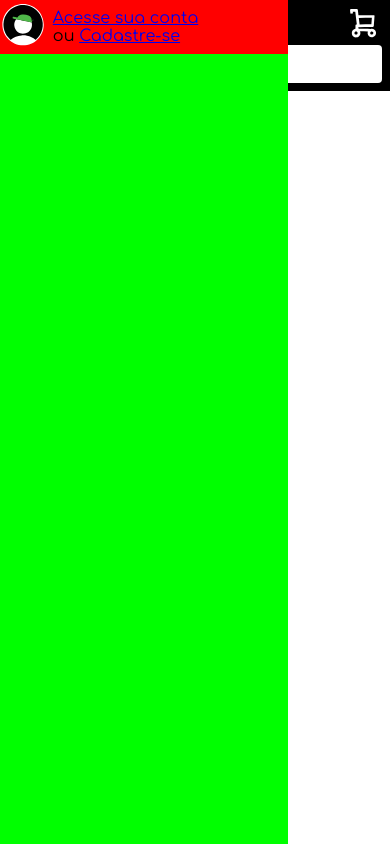
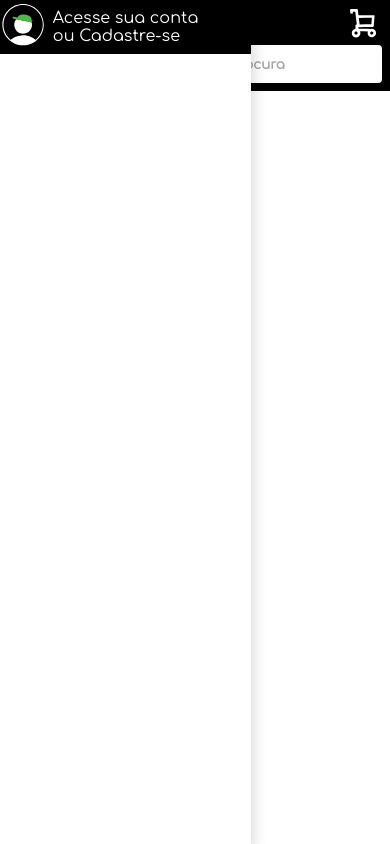
Before and after one commit to FabioV37ga/wearSellA3, a plain HTML site: page index.html in a window 390 px wide. Both pictures are taken after a click on the button 28 px from the left and 25 px from the top of the page. Drawn offline with Linux system fonts and the light colour scheme.

Commit message:
27.05 - Working mobile drop menu

```diff
--- a/index.html
+++ b/index.html
@@ -38,6 +38,7 @@
 
                         <!--1. Dropmenu (mobile)-->
                         <div class="menudrop-mobile">
+                            <div class="menudrop-content">
                                 <div class="profile-mobile">
                                     <div class="profile-pic-mobile">
                                         <a href="">
@@ -48,6 +49,10 @@
                                         <a href="#">Acesse sua conta</a><br>
                                         ou <a href="#">Cadastre-se</a>
                                     </div>
+                                </div>
+                            </div>
+                            <div class="outer">
+
                             </div>
                         </div>
 
--- a/src/dropmenu-mobile.css
+++ b/src/dropmenu-mobile.css
@@ -22,11 +22,14 @@
     z-index: 1;
 
     height: 100%;
-    width: 300px;
+    width: 100%;
 
-    background: lime;
+    background: transparent;
     margin-left: -20px;
     margin-top: -43px;
+
+    display:flex;
+
 }
 
 .profile-mobile img {
@@ -35,9 +38,14 @@
 }
 
 .profile-mobile {
-    background: red;
+    background: black;
     height: 54px;
     display: flex;
+}
+
+.profile-text, .profile-text *{
+    color: white;
+    text-decoration: none;
 }
 
 .profile-pic-mobile>a  img{
@@ -59,3 +67,15 @@
     background: red;
     cursor: pointer;
 }
+
+.menudrop-content{
+    width:300px;
+    height: 100%;
+    background: white;
+    box-shadow: 0px 8px 16px 0px rgba(0, 0, 0, 0.2);
+}
+.outer{
+    background: transparent;
+    width: 37%;
+    height: 100%;
+}
--- a/src/dropmenu-mobile.js
+++ b/src/dropmenu-mobile.js
@@ -5,6 +5,8 @@
     const menuMobile = document.querySelector(".menu");
     // DropMenu mobile
     const dropMenuMobile = document.querySelector(".top-menu-mobile").children[1];
+    // Outside area mobile
+    const outer = document.querySelector(".outer");
 
     //Faz o dropmenu abrir no click do icone menu
     menuMobile.addEventListener("click", () =>{
@@ -12,7 +14,12 @@
         // Adiciona classe 'active', troca opacidade
         dropMenuMobile.classList.add("active");
     })
-    dropMenuMobile.addEventListener("mouseleave", () =>{
+
+    dropMenuMobile.children[0].addEventListener("mouseleave", () =>{
+        dropMenuMobile.classList.remove("active");
+    })
+
+    outer.addEventListener("click", () =>{
         dropMenuMobile.classList.remove("active");
     })
 })()
```
Lines whose indentation alone changed are shown as unchanged.
